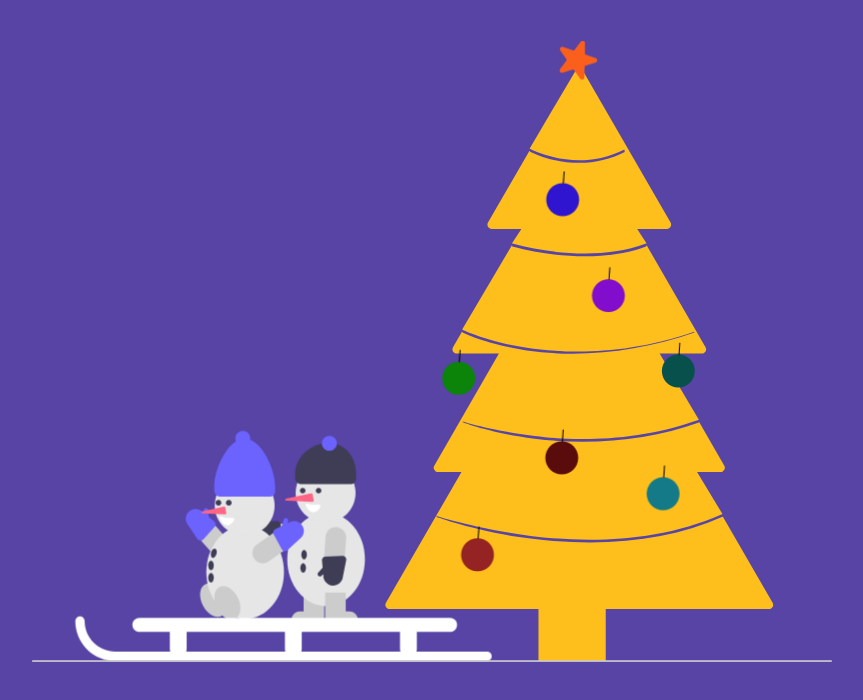
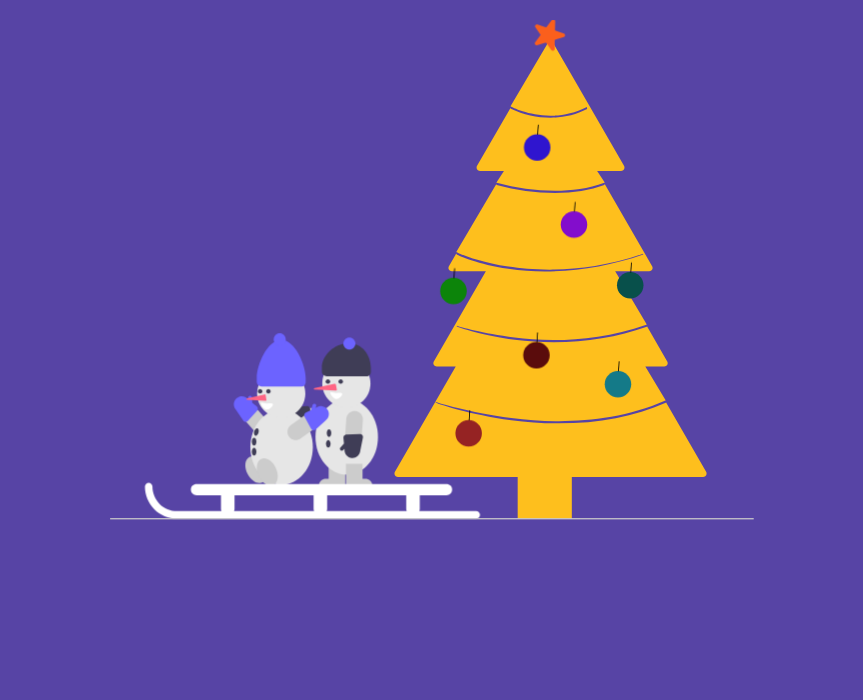
Before and after one commit to cssdude/MerryChristmas, a plain HTML site: page index.html in a window 1280 px wide. Shown: the whole page, without its empty margins (208-1071 px from the left). Drawn offline with Linux system fonts and the light colour scheme.

Commit message:
Update index.html

```diff
--- a/index.html
+++ b/index.html
@@ -7,7 +7,7 @@
   <link rel="stylesheet" href="style.css">
 </head>
 <body>
-    <svg width="855" height="664" viewBox="0 0 855 664" fill="none" xmlns="http://www.w3.org/2000/svg">
+    <svg width="855" height="500" viewBox="0 0 855 664" fill="none" xmlns="http://www.w3.org/2000/svg">
         <g id="merry_chrismas" clip-path="url(#clip0)">
         <g id="tree">
         <path id="Vector" d="M613.188 662.371H541.285V606.8H382.172C381.382 606.799 380.606 606.591 379.922 606.197C379.238 605.802 378.67 605.233 378.275 604.549C377.88 603.865 377.672 603.089 377.672 602.299C377.672 601.51 377.88 600.734 378.275 600.05L431.789 507.36L432.69 507.786L432.531 508.211C437.296 509.938 477.608 524.151 532.696 531.419C553.749 534.215 574.961 535.638 596.199 535.679C649.156 535.679 696.86 526.435 737.985 508.204L738.396 508.022L791.529 600.049C791.923 600.734 792.131 601.51 792.131 602.299C792.131 603.089 791.923 603.865 791.528 604.549C791.133 605.233 790.565 605.802 789.881 606.197C789.197 606.591 788.421 606.799 787.631 606.799H613.188V662.371Z" fill="#FEBF1D"/>
```
